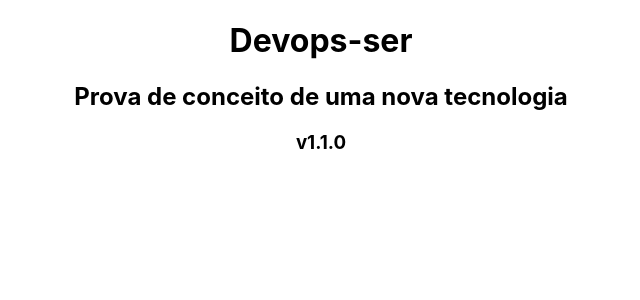
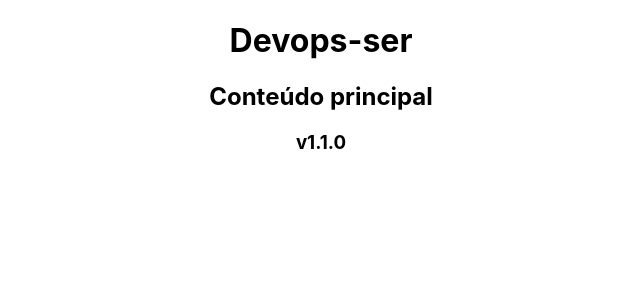
Before and after one commit to sgcouto/devops-ser, a React (Create React App) app in the folder frontend/: page / in a window 1280 px wide. Shown: the top 300 px of the page, without its empty margins (319-959 px from the left). Built offline with nearby package versions, Linux system fonts and the light colour scheme.

Commit message:
Alteração 23:43

```diff
--- a/frontend/src/App.js
+++ b/frontend/src/App.js
@@ -4,7 +4,7 @@
   return (
     <div className="App">
       <h1> Devops-ser </h1>
-      <h2> Prova de conceito de uma nova tecnologia</h2>
+      <h2> Conteúdo principal </h2>
       <h3> v1.1.0 </h3>
     </div>
   );
```
